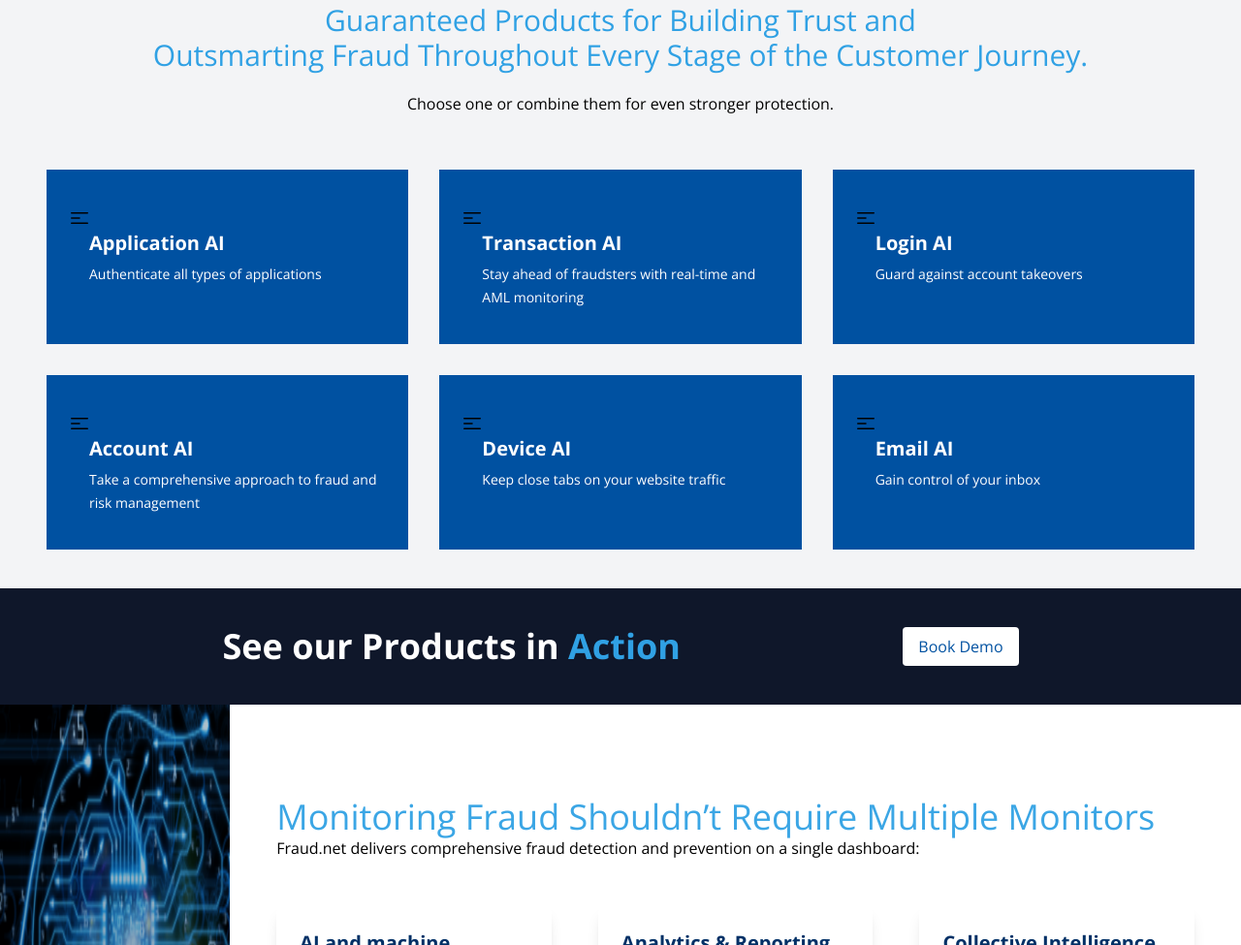
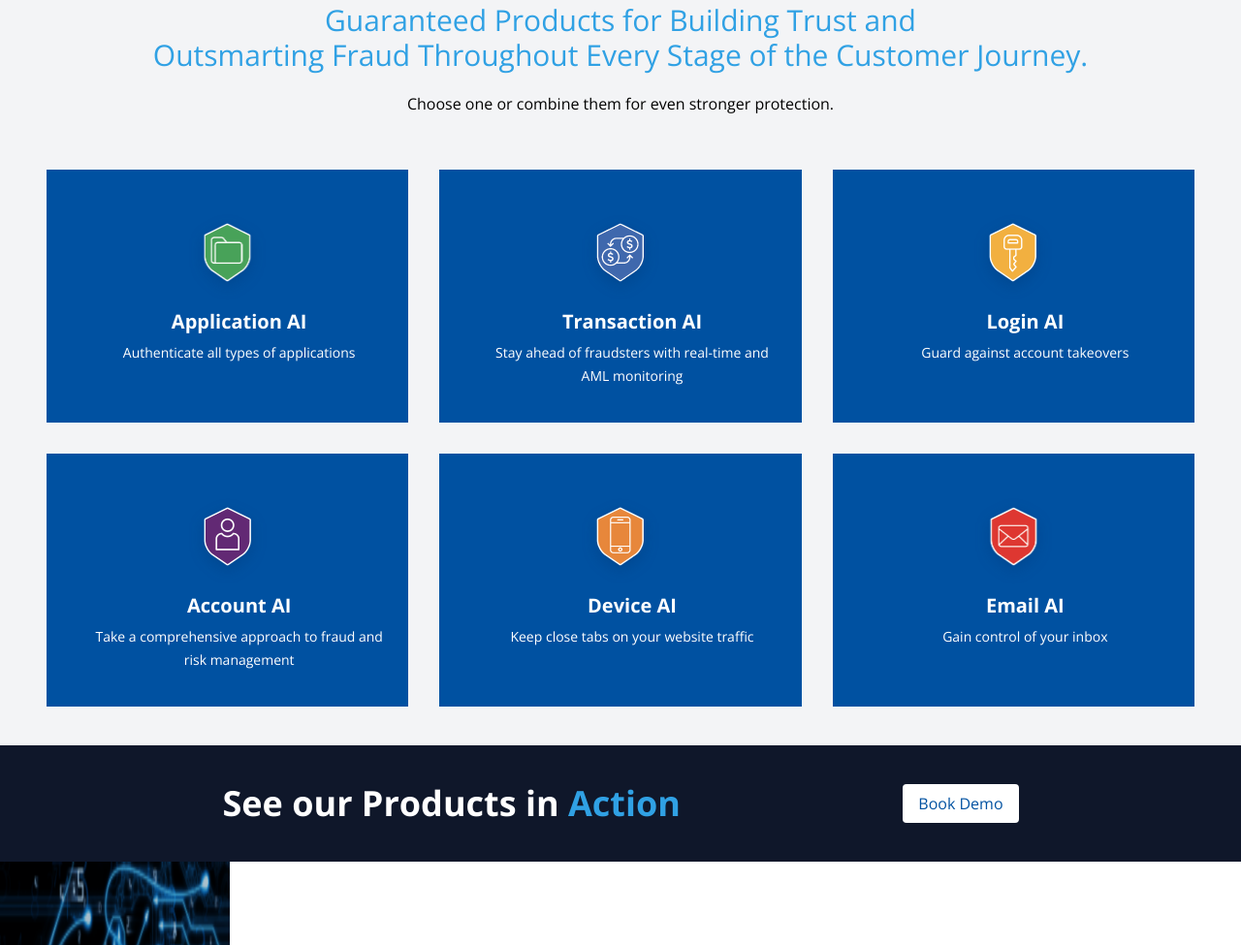
Before and after one commit to maci-kb24/fraudless, a website built with Vite: page index.html in a window 1280 px wide. Shown: the part 2170-3145 px from the top of the page at 97% size. Built offline with nearby package versions, Linux system fonts and the light colour scheme.

Commit message:
import assets & position

```diff
--- a/index.html
+++ b/index.html
@@ -190,68 +190,56 @@
         </p>
       </div>
       <div class="container mx-auto grid  grid-cols-1 gap-8 md:grid-cols-3 pt-14 px-12">
-        <div class="flex bg-blue flex-col py-9 px-5">
-          <div class="p-0.5">
-              <svg xmlns="http://www.w3.org/2000/svg" fill="none" viewBox="0 0 24 24" stroke-width="1.5" stroke="currentColor" class="w-6 h-6">
-                  <path stroke-linecap="round" stroke-linejoin="round" d="M3.75 6.75h16.5M3.75 12H12m-8.25 5.25h16.5" />
-              </svg>
+        <div class="flex bg-blue flex-col items-center py-9 px-5">
+          <div class="p-0.5 ">
+            <img src="./src/assets/images/Infographic_ApplicationAi.png" class="w-1/2 mx-auto" />
           </div>
-          <div class="ml-6 text-white">
+          <div class="ml-6 text-white text-center">
             <h2 class="text-xl font-semibold leading-6 ">Application AI</h2>
             <p class="mt-2 text-sm leading-6"> Authenticate all types of applications</p>
           </div>
         </div>
-        <div class="flex bg-blue flex-col py-9 px-5">
+        <div class="flex bg-blue flex-col items-center py-9 px-5">
           <div class="p-0.5">
-              <svg xmlns="http://www.w3.org/2000/svg" fill="none" viewBox="0 0 24 24" stroke-width="1.5" stroke="currentColor" class="w-6 h-6">
-                  <path stroke-linecap="round" stroke-linejoin="round" d="M3.75 6.75h16.5M3.75 12H12m-8.25 5.25h16.5" />
-              </svg>
+            <img src="./src/assets/images/Infographic_TransactionAi.png" class="w-1/2 mx-auto" />
           </div>
-          <div class="ml-6 text-white">
+          <div class="ml-6 text-white text-center">
             <h2 class="text-xl font-semibold leading-6 ">Transaction AI</h2>
             <p class="mt-2 text-sm leading-6 "> Stay ahead of fraudsters with real-time and AML monitoring</p>
           </div>
         </div>
-        <div class="flex bg-blue flex-col py-9 px-5">
+        <div class="flex bg-blue flex-col items-center py-9 px-5">
           <div class="p-0.5">
-              <svg xmlns="http://www.w3.org/2000/svg" fill="none" viewBox="0 0 24 24" stroke-width="1.5" stroke="currentColor" class="w-6 h-6">
-                  <path stroke-linecap="round" stroke-linejoin="round" d="M3.75 6.75h16.5M3.75 12H12m-8.25 5.25h16.5" />
-              </svg>
+            <img src="./src/assets/images/Infographic_LoginAi.png" class="w-1/2 mx-auto" />
           </div>
-          <div class="ml-6 text-white">
+          <div class="ml-6 text-white text-center">
             <h2 class="text-xl font-semibold leading-6">Login AI</h2>
             <p class="mt-2 text-sm leading-6"> Guard against account takeovers</p>
           </div>
         </div>
-        <div class="flex bg-blue flex-col py-9 px-5">
+        <div class="flex bg-blue flex-col items-center py-9 px-5">
           <div class="p-0.5">
-              <svg xmlns="http://www.w3.org/2000/svg" fill="none" viewBox="0 0 24 24" stroke-width="1.5" stroke="currentColor" class="w-6 h-6">
-                  <path stroke-linecap="round" stroke-linejoin="round" d="M3.75 6.75h16.5M3.75 12H12m-8.25 5.25h16.5" />
-              </svg>
+            <img src="./src/assets/images/Infographic_AccountAi.png" class="w-1/2 mx-auto" />
           </div>
-          <div class="ml-6 text-white">
+          <div class="ml-6 text-white text-center">
             <h2 class="text-xl font-semibold leading-6">Account AI</h2>
             <p class="mt-2 text-sm leading-6"> Take a comprehensive approach to fraud and risk management</p>
           </div>
         </div>
-        <div class="flex bg-blue flex-col py-9 px-5">
+        <div class="flex bg-blue flex-col items-center py-9 px-5">
           <div class="p-0.5">
-              <svg xmlns="http://www.w3.org/2000/svg" fill="none" viewBox="0 0 24 24" stroke-width="1.5" stroke="currentColor" class="w-6 h-6">
-                  <path stroke-linecap="round" stroke-linejoin="round" d="M3.75 6.75h16.5M3.75 12H12m-8.25 5.25h16.5" />
-              </svg>
+              <img src="./src/assets/images/Infographic_DeviceAi.png" class="w-1/2 mx-auto" />
           </div>
-          <div class="ml-6 text-white">
+          <div class="ml-6 text-white text-center">
             <h2 class="text-xl font-semibold leading-6 ">Device AI</h2>
             <p class="mt-2 text-sm leading-6 ">Keep close tabs on your website traffic</p>
           </div>
         </div>
-        <div class=" flex bg-blue flex-col py-9 px-5">
+        <div class=" flex bg-blue flex-col items-center py-9 px-5">
           <div class="p-0.5 text-center">
-              <svg xmlns="http://www.w3.org/2000/svg" fill="none" viewBox="0 0 24 24" stroke-width="1.5" stroke="currentColor" class="w-6 h-6">
-                  <path stroke-linecap="round" stroke-linejoin="round" d="M3.75 6.75h16.5M3.75 12H12m-8.25 5.25h16.5" />
-              </svg>
+              <img src="./src/assets/images/Infographic_EmailAi.png" class="w-1/2 mx-auto" />
           </div>
-          <div class="ml-6 text-white">
+          <div class="ml-6 text-white text-center">
             <h2 class="text-xl font-semibold leading-6">Email AI</h2>
             <p class="mt-2 text-sm leading-6">Gain control of your inbox</p>
           </div>
```
Also changed, not shown: src/assets/images/Infographic_AccountAi.png (added), src/assets/images/Infographic_DeviceAi.png (added), src/assets/images/Infographic_EmailAi.png (added), src/assets/images/Infographic_LoginAi.png (added), src/assets/images/Infographic_TransactionAi.png (added).
